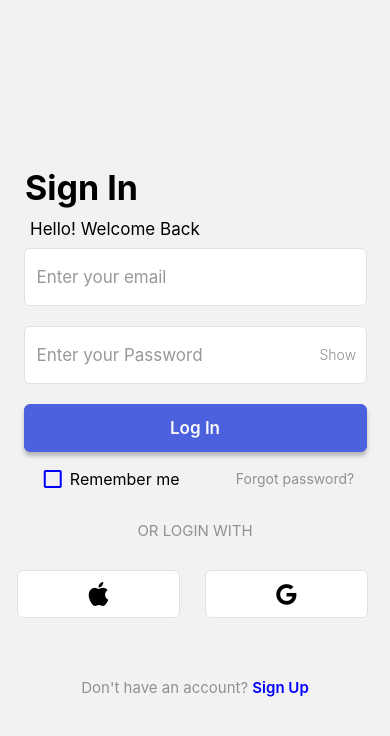
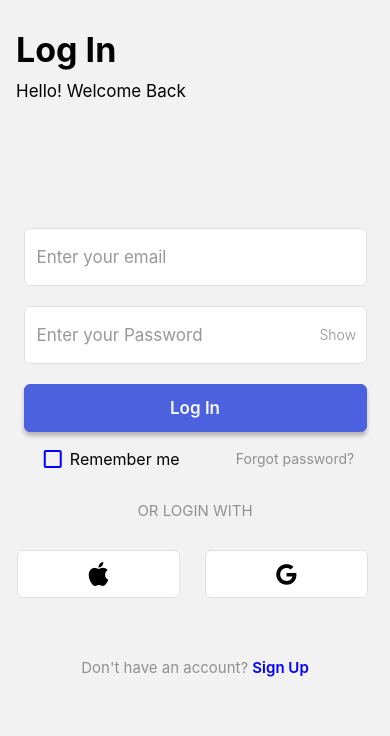
Before and after one commit to huylys12/smart-lighting-control-system, a React Native app in the folder client/: screen /LogIn in a window 390 px wide. Shown: the top 736 px of the page. Built offline with nearby package versions, Linux system fonts and the light colour scheme.

Commit message:
Add files via upload

```diff
--- a/client/src/screens/authentication/LogInScreen.js
+++ b/client/src/screens/authentication/LogInScreen.js
@@ -42,12 +42,8 @@ export default function LogInScreen({navigation}) {
   return (
     <View style={styles.container}>
 
-      <View style={{ paddingLeft: 10, paddingBottom: 40 }}>
-  <Text style={styles.signUpText} >Sign In</Text>
-  </View>
-  <View style={{ flexDirection: 'column' ,top:10}}>
-    <Text style={styles.welcomeText}>Hello! Welcome Back</Text>
-  </View>
+      <Text style={styles.signUpText}>Log In</Text>
+      <Text style={styles.welcomeText}>Hello! Welcome Back</Text>
 
 
 
@@ -172,7 +168,9 @@ const styles = StyleSheet.create({
 
   signUpText: {
     position: 'absolute',
-    left:-165,
+    top: 30,
+    left: 16,
+    width: 132,
     height: 40,
     fontWeight: '700',
     fontSize: 34,
@@ -181,14 +179,14 @@ const styles = StyleSheet.create({
   },
   welcomeText: {
     position: 'absolute',
-   left:-165,
+    top: 80,
+    left: 16,
     width: 343,
     height: 39,
     fontWeight: '400',
     fontSize: 17,
     lineHeight: 22,
     color: '#000000',
-
   },
   title: {
     position: 'absolute',
@@ -204,8 +202,12 @@ const styles = StyleSheet.create({
     borderColor: 'red',
     borderRadius: 5
   },
+  firstbox:{
+    marginTop: 0,
+  },
   inputBox: {
     marginTop: 20,
+
     width: 343,
     height: 58,
     paddingHorizontal: 12,
--- a/client/src/screens/authentication/SignUpScreen.js
+++ b/client/src/screens/authentication/SignUpScreen.js
@@ -164,7 +164,7 @@ const styles = StyleSheet.create({
 
   signUpText: {
     position: 'absolute',
-    top: 50,
+    top: 30,
     left: 16,
     width: 132,
     height: 40,
@@ -175,7 +175,7 @@ const styles = StyleSheet.create({
   },
   welcomeText: {
     position: 'absolute',
-    top: 100,
+    top: 80,
     left: 16,
     width: 343,
     height: 39,
@@ -275,8 +275,8 @@ const styles = StyleSheet.create({
     fontSize: 15,
     textAlign:'center',
     color: '#919191',
-    marginTop: 20,
-    top:40,
+
+    top:140,
   },
 
 });
--- a/client/src/screens/authentication/WelcomeScreen.js
+++ b/client/src/screens/authentication/WelcomeScreen.js
@@ -36,7 +36,8 @@ const styles = StyleSheet.create({
 
   },
   Welcometext: {
-  paddingLeft: 16,
+  paddingLeft: 5,
+  left:-5,
   width: 293,
   height: 40,
   fontWeight: '700',
@@ -47,7 +48,7 @@ const styles = StyleSheet.create({
 },
 text: {
   width: 293,
-  paddingLeft: 16,
+  paddingLeft: 5,
   fontWeight: 'normal',
   fontSize: 17,
   color: '#717171',
@@ -55,7 +56,7 @@ text: {
   marginRight: 60,
 },
 img: {
-  left:16,
+  left:5,
   width: 130.5,
   height: 33.7,
   marginRight: 220,
```
